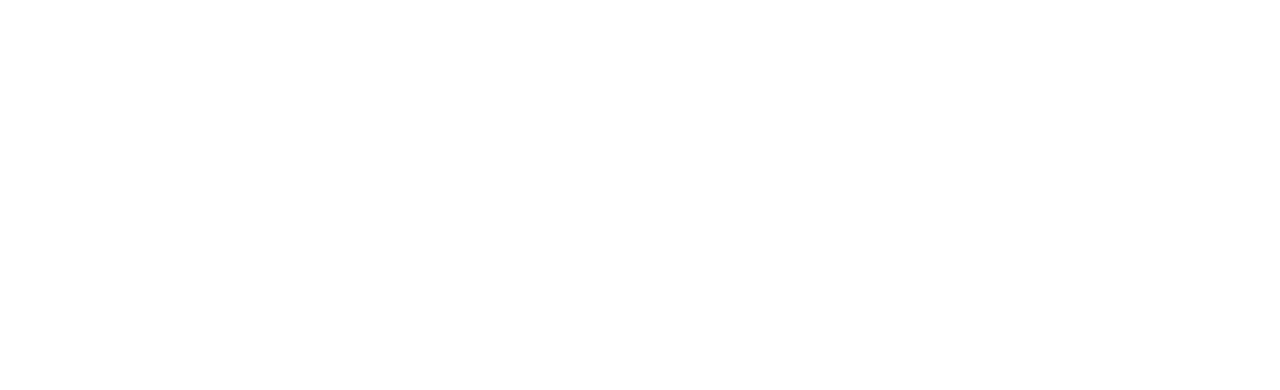
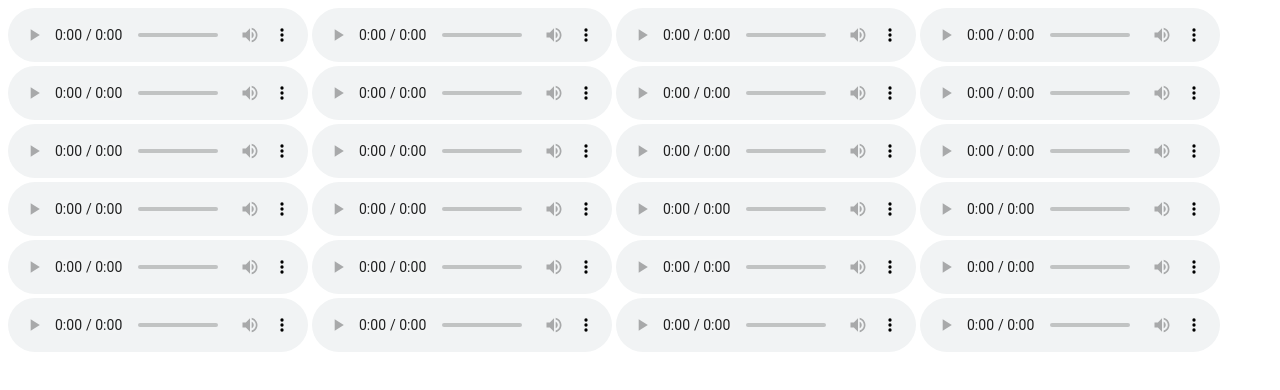
Before and after one commit to dermotbg/tseq-audio, a plain HTML site: page index.html in a window 1280 px wide. Drawn offline with Linux system fonts and the light colour scheme.

Commit message:
Update index.html

```diff
--- a/index.html
+++ b/index.html
@@ -6,28 +6,29 @@
   <title>Document</title>
 </head>
 <body>
-  <audio src="./Final_OpenHH_2.wav">
-  <audio src="chh.wav">
-  <audio src="./chhtr8.wav">
-  <audio src="./kickDist.wav">
-  <audio src="./kickDistPitched.wav">
-  <audio src="./kickWTail.wav">
-  <audio src="./kickWoSub.wav">
-  <audio src="./metroDown.wav">
-  <audio src="./metroUp.wav">
-  <audio src="./perc1.wav">
-  <audio src="./perc2-2.wav">
-  <audio src="./perc2.wav">
-  <audio src="./perc3-2.wav">
-  <audio src="./perc3.wav">
-  <audio src="./perc4-2.wav">
-  <audio src="./perc4.wav">
-  <audio src="./perc5-2.wav">
-  <audio src="./perc5.wav">
-  <audio src="./perc6.wav">
-  <audio src="./ride.wav">
-  <audio src="./ride2.wav">
-  <audio src="./snare.wav">
-  <audio src="./sub.wav">
+  <audio src="./Final_OpenHH_2.wav" controls> </audio>
+  <audio src="chh.wav" controls> </audio>
+  <audio src="./chhtr8.wav" controls> </audio>
+  <audio src="./kickDist.wav" controls> </audio>
+  <audio src="./kickDistPitched.wav" controls> </audio>
+  <audio src="./kickWTail.wav" controls> </audio>
+  <audio src="./kickWoSub.wav" controls> </audio>
+  <audio src="./kickWoSub.wav" controls> </audio>
+  <audio src="./metroDown.wav" controls> </audio>
+  <audio src="./metroUp.wav" controls> </audio>
+  <audio src="./perc1.wav" controls> </audio>
+  <audio src="./perc2-2.wav" controls> </audio>
+  <audio src="./perc2.wav" controls> </audio>
+  <audio src="./perc3-2.wav" controls> </audio>
+  <audio src="./perc3.wav" controls> </audio>
+  <audio src="./perc4-2.wav" controls> </audio>
+  <audio src="./perc4.wav" controls> </audio>
+  <audio src="./perc5-2.wav" controls> </audio>
+  <audio src="./perc5.wav" controls> </audio>
+  <audio src="./perc6.wav" controls> </audio>
+  <audio src="./ride.wav" controls> </audio>
+  <audio src="./ride2.wav" controls> </audio>
+  <audio src="./snare.wav" controls> </audio>
+  <audio src="./sub.wav" controls> </audio>
 </body>
 </html>
```
